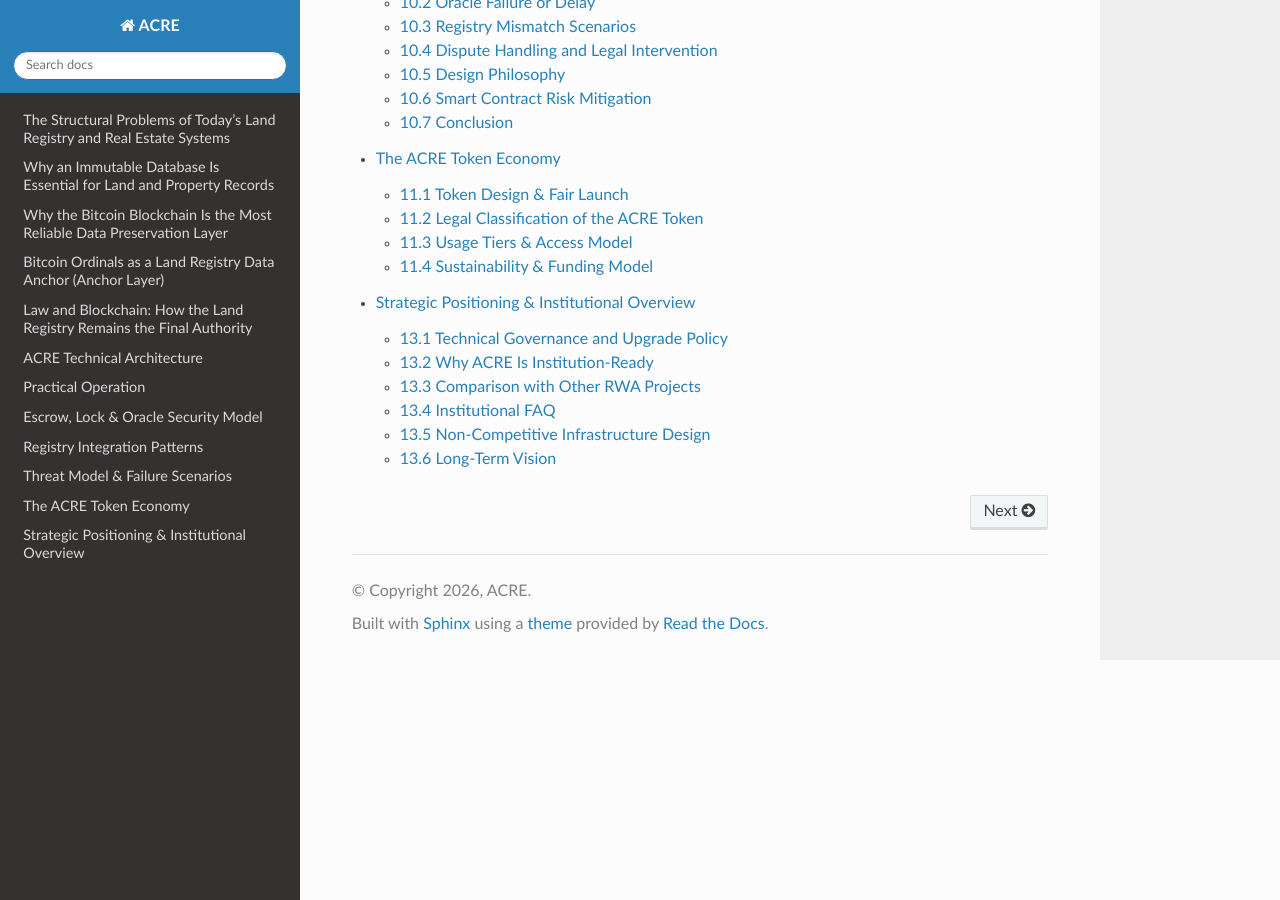
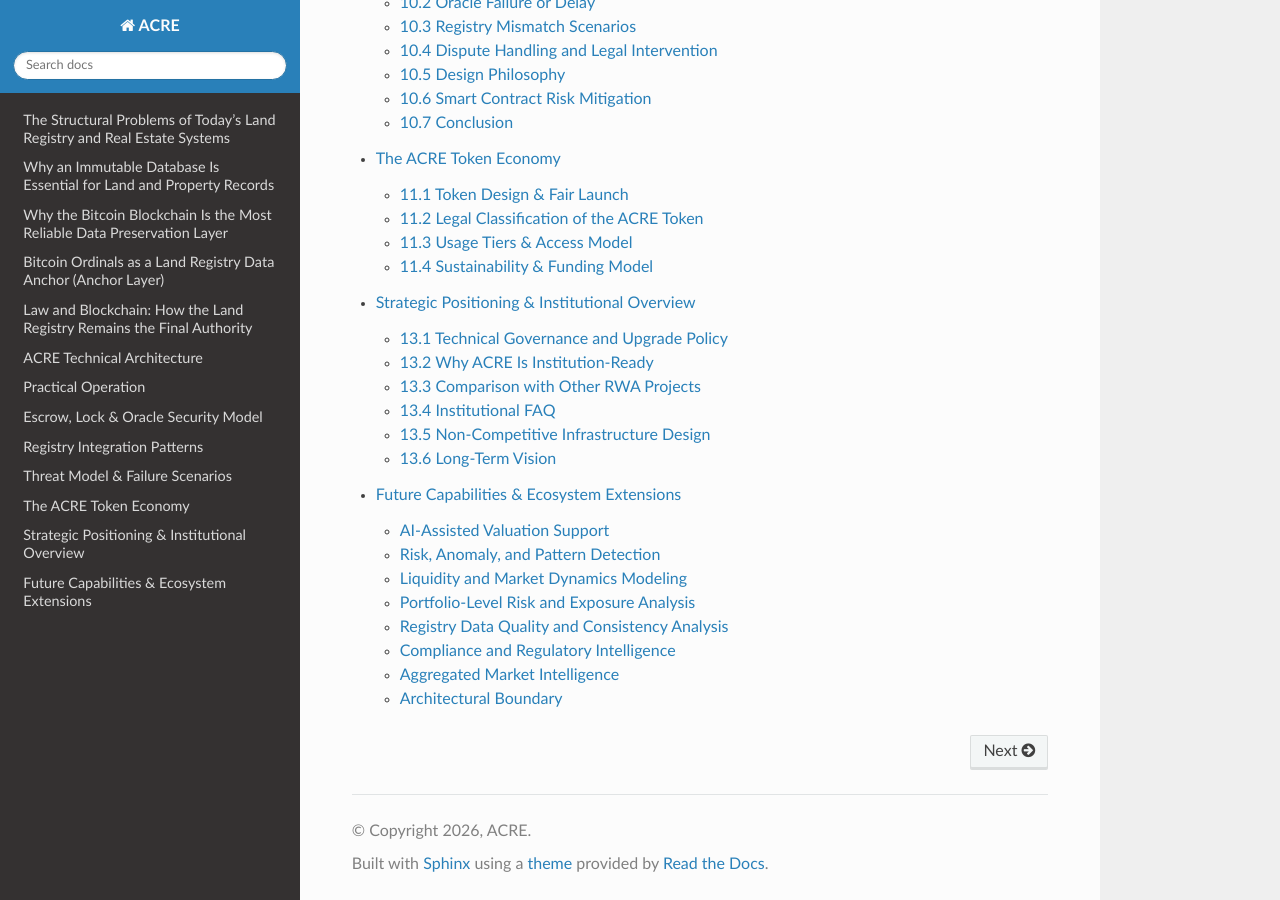
Before and after one commit to petershepherd/rtd-acre, a Sphinx documentation site: the page built from docs/source/index.rst, in a window 1280 px wide and 900 px high, scrolled down 4298 px. Built offline with Sphinx 7.4.7 and the Read the Docs theme 3.1.0, drawn with Linux system fonts in a browser that asks for light colours.

Commit message:
Add future capabilities section to documentation index

```diff
--- a/docs/source/index.rst
+++ b/docs/source/index.rst
@@ -112,3 +112,4 @@ Contents
    threat-model-and-failure-scenarios
    acre-token-economy
    strategic-positioning-and-institutional-overview
+   future-capabilities-and-ecosystem-extensions
```
